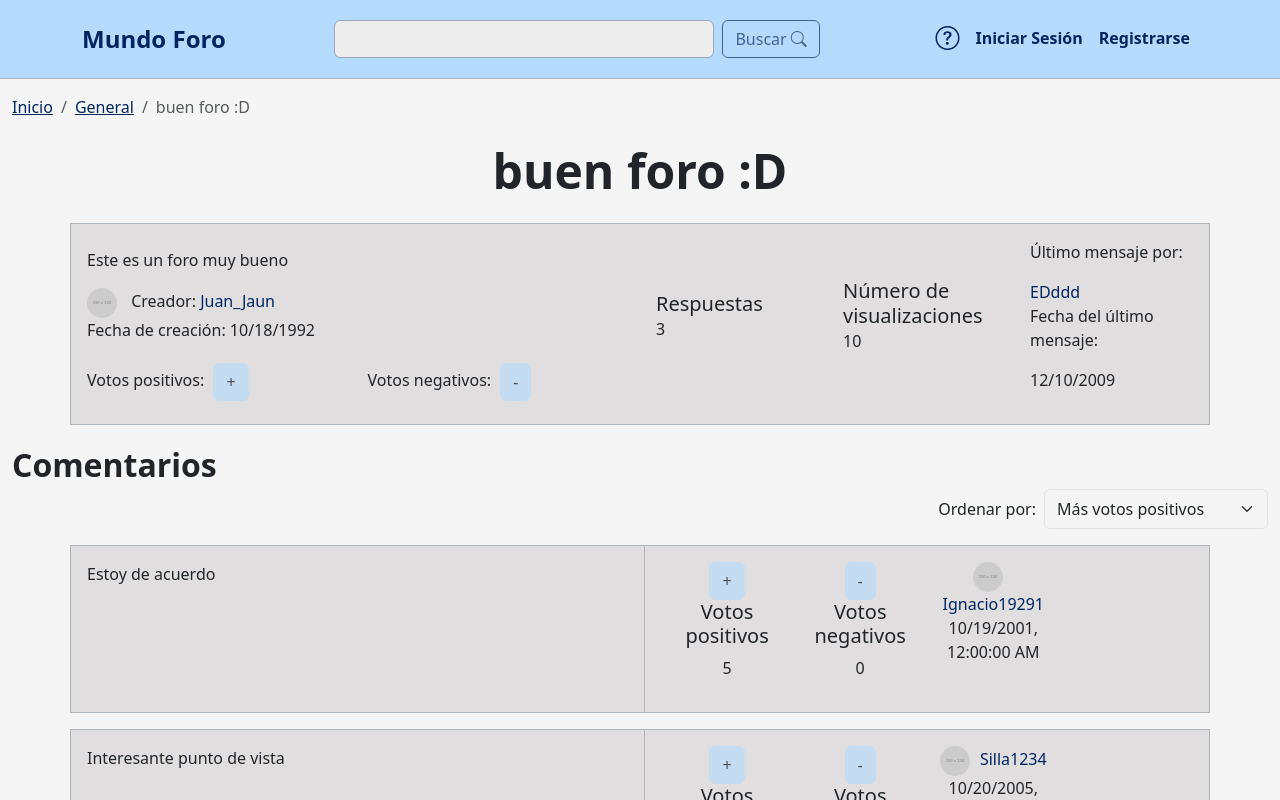
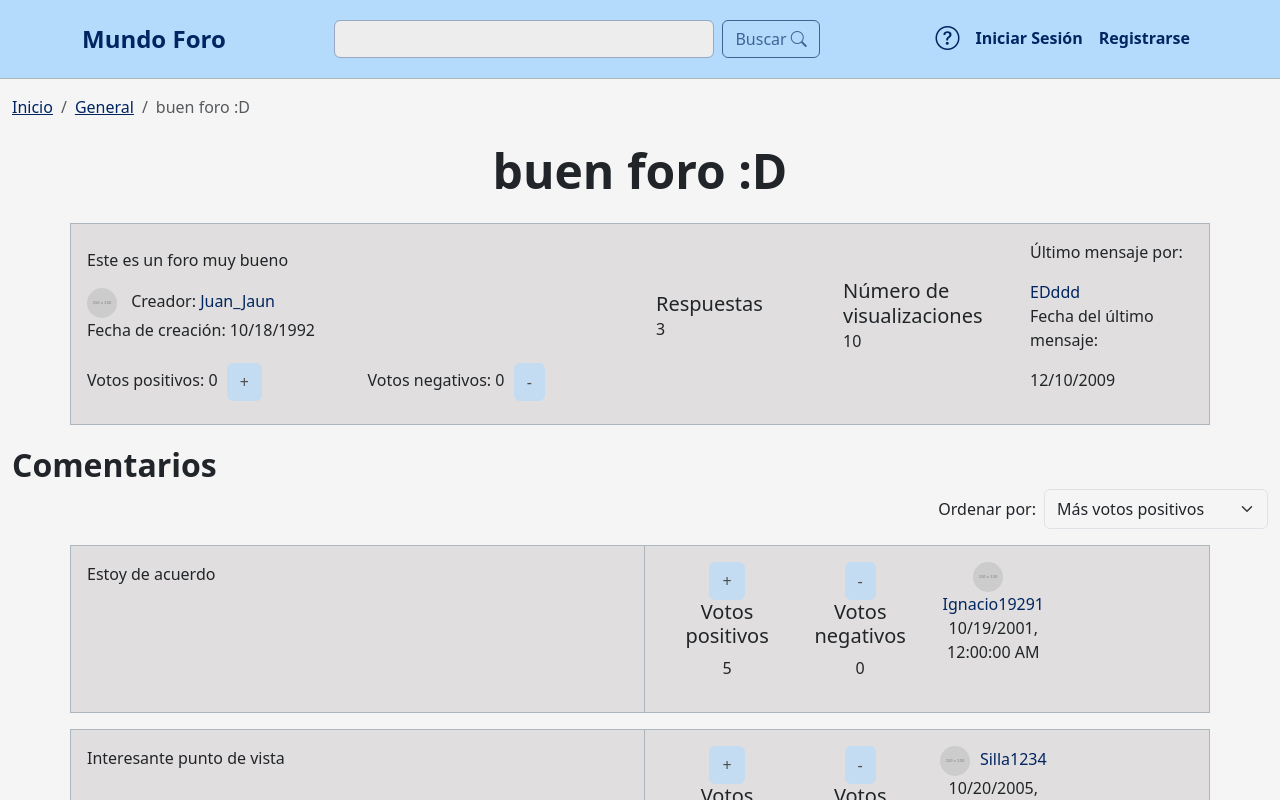
Before and after one commit to Croissanton/IU_Proyecto, a React (Create React App) app in the folder foro-mundo/: page /post/1 in a window 1280 px wide. Shown: the top 800 px of the page. Built offline with nearby package versions, Linux system fonts and the light colour scheme.

Commit message:
votos de post arreglados

```diff
--- a/foro-mundo/src/Components/PostCard.js
+++ b/foro-mundo/src/Components/PostCard.js
@@ -19,8 +19,8 @@ const PostCard = ({
 }) => {
   const navigate = useNavigate();
   const usuario = JSON.parse(localStorage.getItem("usuario")) || undefined;
-  const [postUpvotes, setPostUpvotes] = useState(upvotes);
-  const [postDownvotes, setPostDownvotes] = useState(downvotes);
+  const [postUpvotes, setPostUpvotes] = useState(upvotes ?? 0);
+  const [postDownvotes, setPostDownvotes] = useState(downvotes ?? 0);
   const [userVote, setUserVote] = useState(null);
   const [authorProfilePicture, setAuthorProfilePicture] = useState("");
   const [lmAuthorProfilePicture, setLmAuthorProfilePicture] = useState("");
--- a/foro-mundo/src/Pages/PostCreationPage.js
+++ b/foro-mundo/src/Pages/PostCreationPage.js
@@ -71,6 +71,8 @@ function PostCreationPage() {
       id: uuidv4(),
       topicId: formData.category,
       title: formData.title,
+      upvotes: 0,
+      downvotes: 0,
       text: formData.text,
       author: usuario.username,
       date: new Date().toLocaleString(),
@@ -80,8 +82,6 @@ function PostCreationPage() {
       lm_date: "",
       image: selectedFile ? URL.createObjectURL(selectedFile) : null,
       comments: [],
-      upvotes: 0,
-      downvotes: 0,
     };
 
     // Guardar en localStorage
```
